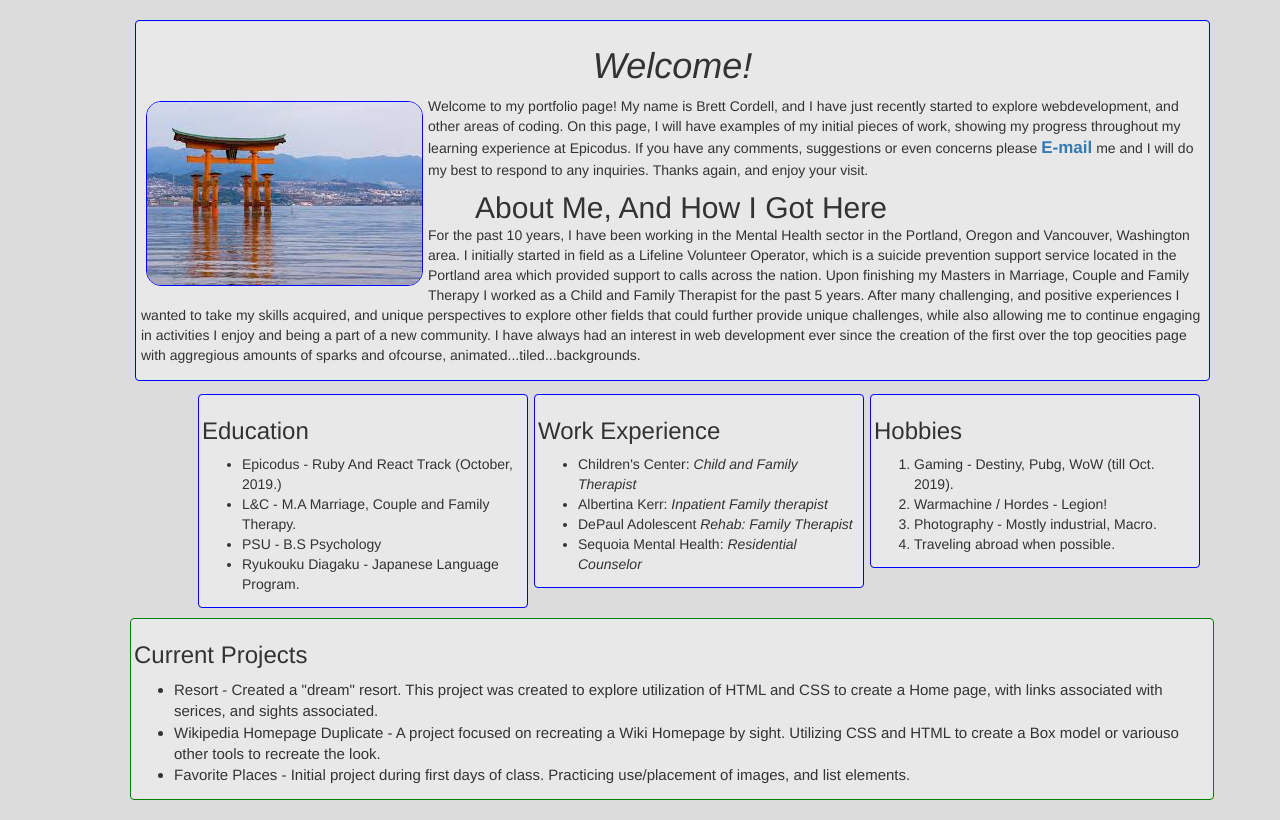
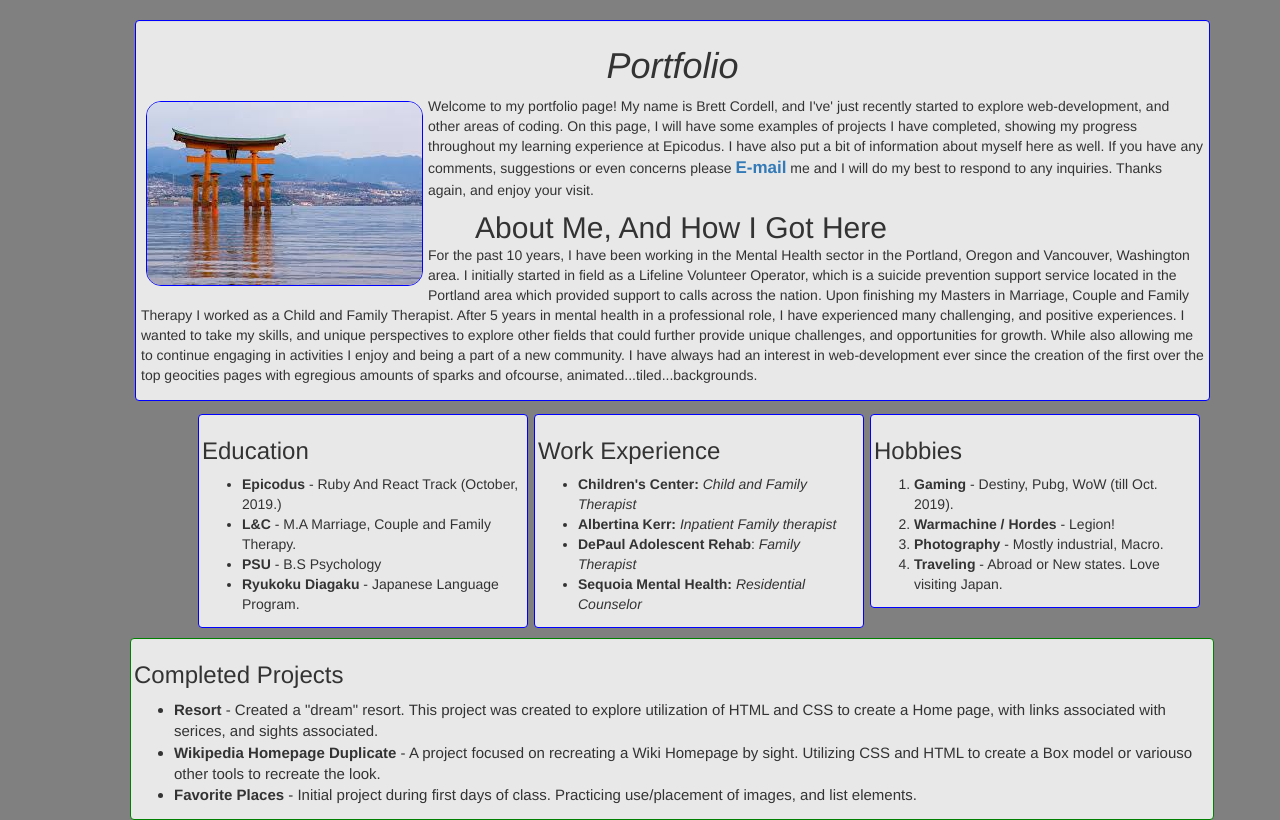
Before and after one commit to Triknives/Portfolio, a plain HTML site: page index.html in a window 1280 px wide. Drawn offline with Linux system fonts and the light colour scheme.

Commit message:
It will now have further updated (easier to read) colors to BGs, further edits to content, along with bolding added to list content.

```diff
--- a/css/styles.css
+++ b/css/styles.css
@@ -2,7 +2,7 @@ body{
   margin-left:130px;
   margin-right:130px;
   margin-top:20px;
-  background-color:#dcdcdc;
+  background-color:#808080;
   min-width: 1100px;
 }
 img {
--- a/index.html
+++ b/index.html
@@ -4,49 +4,49 @@
     <link rel="stylesheet" href="css/bootstrap.css">
     <link rel="stylesheet" href="css/styles.css">
     <meta charset="utf-8">
-    <title>Home Page</title>
+    <title>Portfolio</title>
   </head>
   <body>
     <div class="well">
-      <h1 class="welcome"><em>Welcome!</em></h1>
+      <h1 class="welcome"><em>Portfolio</em></h1>
       <img src="images/torii.jpg" alt="Torii Gate">
-      <p>Welcome to my portfolio page! My name is Brett Cordell, and I have just recently started to explore webdevelopment, and other areas of coding. On this page, I will have examples of my initial pieces of work, showing my progress throughout my learning experience at Epicodus. If you have any comments, suggestions or even concerns please <a href="mailto:cordell.desu@gmail.com"><span><strong>E-mail</strong></span></a> me and I will do my best to respond to any inquiries. Thanks again, and enjoy your visit.</p>
+      <p>Welcome to my portfolio page! My name is Brett Cordell, and I've' just recently started to explore web-development, and other areas of coding. On this page, I will have some examples of projects I have completed, showing my progress throughout my learning experience at Epicodus. I have also put a bit of information about myself here as well. If you have any comments, suggestions or even concerns please <a href="mailto:cordell.desu@gmail.com"><span><strong>E-mail</strong></span></a> me and I will do my best to respond to any inquiries. Thanks again, and enjoy your visit.</p>
       <h2>About Me, And How I Got Here</h2>
-      <p>For the past 10 years, I have been working in the Mental Health sector in the Portland, Oregon and Vancouver, Washington area. I initially started in field as a Lifeline Volunteer Operator, which is a suicide prevention support service located in the Portland area which provided support to calls across the nation. Upon finishing my Masters in Marriage, Couple and Family Therapy I worked as a Child and Family Therapist for the past 5 years. After many challenging, and positive experiences I wanted to  take my skills acquired, and unique perspectives to explore other fields that could further provide unique challenges, while also allowing me to continue engaging in activities I enjoy and being a part of a new community. I have always had an interest in web development ever since the creation of the first over the top geocities page with aggregious amounts of sparks and ofcourse, animated...tiled...backgrounds.</p>
+      <p>For the past 10 years, I have been working in the Mental Health sector in the Portland, Oregon and Vancouver, Washington area. I initially started in field as a Lifeline Volunteer Operator, which is a suicide prevention support service located in the Portland area which provided support to calls across the nation. Upon finishing my Masters in Marriage, Couple and Family Therapy I worked as a Child and Family Therapist. After 5 years in mental health in a professional role, I have experienced many challenging, and positive experiences. I wanted to  take my skills, and unique perspectives to explore other fields that could further provide unique challenges, and opportunities for growth. While also allowing me to continue engaging in activities I enjoy and being a part of a new community. I have always had an interest in web-development ever since the creation of the first over the top geocities pages with egregious amounts of sparks and ofcourse, animated...tiled...backgrounds.</p>
     </div>
     <div class="education">
       <h3>Education</h3>
       <ul>
-        <li>Epicodus - Ruby And React Track (October, 2019.)</li>
-        <li>L&C - M.A Marriage, Couple and Family Therapy.</li>
-        <li>PSU - B.S Psychology</li>
-        <li>Ryukouku Diagaku - Japanese Language Program.</li>
+        <li><strong>Epicodus</strong> - Ruby And React Track (October, 2019.)</li>
+        <li><strong>L&C </strong> - M.A Marriage, Couple and Family Therapy.</li>
+        <li><strong>PSU</strong> - B.S Psychology</li>
+        <li><strong>Ryukoku Diagaku</strong> - Japanese Language Program.</li>
       </ul>
     </div>
     <div class="work">
       <h3>Work Experience</h3>
       <ul>
-        <li>Children's Center:<em> Child and Family Therapist</em></li>
-        <li>Albertina Kerr:<em> Inpatient Family therapist</em></li>
-        <li>DePaul Adolescent <em> Rehab: Family Therapist</em></li>
-        <li>Sequoia Mental Health:<em> Residential Counselor</em></li>
+        <li><strong>Children's Center:</strong><em> Child and Family Therapist</em></li>
+        <li><strong>Albertina Kerr:</strong><em> Inpatient Family therapist</em></li>
+        <li><strong>DePaul Adolescent Rehab</strong>: <em>Family Therapist</em></li>
+        <li><strong>Sequoia Mental Health:</strong><em> Residential Counselor</em></li>
       </ul>
     </div>
     <div class="hobbies">
       <h3>Hobbies</h3>
       <ol>
-        <li>Gaming - Destiny, Pubg, WoW (till Oct. 2019). </li>
-        <li>Warmachine / Hordes - Legion!</li>
-        <li>Photography - Mostly industrial, Macro.</li>
-        <li>Traveling abroad when possible.</li>
+        <li><strong>Gaming</strong> - Destiny, Pubg, WoW (till Oct. 2019). </li>
+        <li><strong>Warmachine / Hordes</strong> - Legion!</li>
+        <li><strong>Photography</strong> - Mostly industrial, Macro.</li>
+        <li><strong>Traveling </strong> - Abroad or New states. Love visiting Japan.</li>
       </ol>
     </div>
     <div class="project">
-      <h3>Current Projects</h3>
+      <h3>Completed Projects</h3>
       <ul>
-        <li>Resort - Created a "dream" resort. This project was created to explore utilization of HTML and CSS to create a Home page, with links associated with serices, and sights associated.</li>
-        <li>Wikipedia Homepage Duplicate - A project focused on recreating a Wiki Homepage by sight. Utilizing CSS and HTML to create a Box model or variouso other tools to recreate the look.</li>
-        <li>Favorite Places - Initial project during first days of class. Practicing use/placement of images, and list elements. </li>
+        <li><strong>Resort</strong> - Created a "dream" resort. This project was created to explore utilization of HTML and CSS to create a Home page, with links associated with serices, and sights associated.</li>
+        <li><strong>Wikipedia Homepage Duplicate</strong> - A project focused on recreating a Wiki Homepage by sight. Utilizing CSS and HTML to create a Box model or variouso other tools to recreate the look.</li>
+        <li><strong>Favorite Places</strong> - Initial project during first days of class. Practicing use/placement of images, and list elements. </li>
       </ul>
       </div>
   </body>
```
